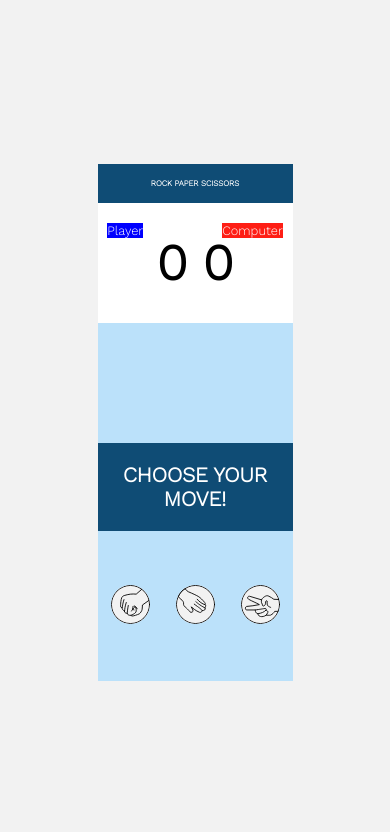
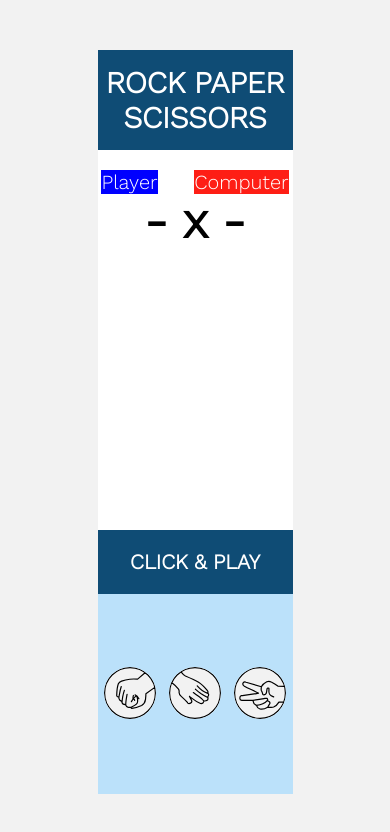
Before and after one commit to Code-Institute-Submissions/RenatoLemes-Rock-Paper-Scissors_NovResub, a plain HTML site: page index.html in a window 390 px wide. Drawn offline with nearby package versions, Linux system fonts and the light colour scheme.

Commit message:
final adjustaments

```diff
--- a/assets/css/style.css
+++ b/assets/css/style.css
@@ -30,7 +30,7 @@ h1 {
     color: white;
     padding: 15px 0;
     text-transform: uppercase ;
-    font-size: 40px;
+    font-size: 50px;
     text-align: center;
 }
 
@@ -45,29 +45,16 @@ h1 {
 }
 
 .label {
-    /* width: 50%; */
-    font-size: 120%;
+    font-size: 200%;
     text-align: center;
     position: absolute;
 }
 
 /* Main screens of the game */
 
-.player-screen {
-    color: white;
-    background-color: blue;
-    left: 20%;
-}
-
-.computer-screen {
-    color: white;
-    background-color: #FE1E15;
-    right: 20%;
-}
-
 .game-screen {
-    background-color: #BBE1FA;
-    height: 250px;
+    background-color: white;
+    height: 200px;
 }
 
 .score {
@@ -81,18 +68,26 @@ h1 {
     font-family: 'work sans', sans-serif;
 }
 
-/* image on the main screen game */
+.player-screen {
+    color: white;
+    background-color: blue;
+    left: 2%;
+}
+
+.computer-screen {
+    color: white;
+    background-color: #FE1E15;
+    right: 2%;
+}
 
 .image div {
     width: 50%;
     min-height: 80px;
     text-align: center;
-
 }
 
 .image div img {
-    max-width: 60%;
-    border: none;
+    max-width: 70%;
 }
 
 h2 {
@@ -106,7 +101,7 @@ h2 {
 
 .buttons {
     width: 100%;
-    height: 150px;
+    height: 200px;
     display: flex;
     align-items: center;
     position: relative;
@@ -114,7 +109,14 @@ h2 {
 }
 
 .buttons img {
-    max-width: 60%;
+    max-width: 80%;
+    background-color: #F2F2F2;
+    border-radius: 50%;
+
+}
+
+.buttons img:hover {
+    transform: scale(1.6);
 }
 
 .btn {
@@ -137,161 +139,42 @@ h2 {
 }
 
 .play-again button {
-    padding: 10px;
-    width: 80%;
-    border-radius: 10px;
+    width: 100px;
     border: none;
-    font-size: 30px;
+    font-size: 20px;
     font-family: 'work sans', sans-serif;
     text-transform: uppercase
 }
 
-.center {
+.newWindow {
+    height: 300px;
     display: flex;
     flex-direction: column;
     align-items: center;
     justify-content: center;
 }
 
-.none {
+.front-screen {
     display: none;
 }
 
-/* move this img up */
-
-img {
-    background-color: #F2F2F2;
-    border-radius: 50%;
-    border: none;
-}
-
-img:hover {
-    transform: scale(1.8);
-}
-
-/* ------------------ */
-
-@media (max-width:320px) {
-
-}
 
 @media (max-width:570px) {
-
-
-    body {
-        display: flex;
-        justify-content: center;
-        align-items: center;
-        font-family: 'work sans', sans-serif;
-        background-color:  #F2F2F2;
+    * {
+        margin: 0;
+        padding: 0;
     }
 
-    /* this could be changed */
-    .box {
-        position: absolute;
-        width: 50%;
-        /* min-height: 650px; */
-        background: white;
+    html, body {
+        width: 100%;
+        height: 100%;
     }
 
     h1 {
-        background-color: #0F4C75;
-        color: white;
-        padding: 15px 0;
-        text-transform: uppercase ;
-        font-size: 50%;
-        text-align: center;
+        font-size: 30px;
     }
 
-    .main-screen {
-        height: 50%;
-        width: 100%;
-        padding: 20px 0;
-        display: flex;
-        align-items: center;
-        justify-content: center;
-        position: relative;
+    .label {
+        font-size: 20px;
     }
-
-
-
----------------------------------
-    .label {
-        font-size: 120%;
-        text-align: center;
-        position: absolute;
-    }
-
-    /* Main screens of the game */
-
-    .player-screen {
-        color: white;
-        background-color: blue;
-        left: 5%;
-    }
-
-    .computer-screen {
-        color: white;
-        background-color: #FE1E15;
-        right: 5%;
-    }
-
-    .game-screen {
-        background-color: #BBE1FA;
-        height: 120px;
-    }
-
-    .score {
-        width: 200px;
-        height: 80px;
-        display: flex;
-        justify-content: center;
-        align-items: center;
-        font-size: 50px;
-        font-family: 'work sans', sans-serif;
-    }
-
 }
-
-
-
-
-
-@media (max-width:768px){
-
-    .label {
-        font-size: 80%;
-        text-align: center;
-        position: absolute;
-    }
-
-    /* Main screens of the game */
-
-    .player-screen {
-        color: white;
-        background-color: blue;
-        left: 5%;
-    }
-
-    .computer-screen {
-        color: white;
-        background-color: #FE1E15;
-        right: 5%;
-    }
-
-    .game-screen {
-        background-color: #BBE1FA;
-        height: 80px;
-    }
-
-    .score {
-        width: 200px;
-        height: 80px;
-        display: flex;
-        justify-content: center;
-        align-items: center;
-        font-size: 50px;
-        font-family: 'work sans', sans-serif;
-    }
-
-}
--- a/assets/js/index.js
+++ b/assets/js/index.js
@@ -1,5 +1,3 @@
-var playerScore = 0
-var computerScore = 0
 var imgPlayer = document.getElementById("player")
 var imgComputer = document.getElementById("computer")
 var playing = document.getElementById("playing") //this is the button play in the end of the game
@@ -11,6 +9,8 @@ var paper = document.getElementById("paperInput")
 var scissors = document.getElementById("scissorsInput")
 var player = ""
 var computer = ""
+var playerScore = 0
+var computerScore = 0
 
 rock.addEventListener("click", () => {
     selectGame(rock)
@@ -42,15 +42,9 @@ function playComputer() {
 }
 
 function gameRule() {
-
-    rock.disabled = true
-    paper.disabled = true
-    scissors.disabled = true
-
     let win = "0"
 
     if (player == computer) {
-
     } else if (player == "rock") {
         win = computer == "scissors" ? 1 : -1
     } else if (player == "paper") {
@@ -60,45 +54,37 @@ function gameRule() {
     }
 
     if(win == 0){
-
     } else if(win > 0){
         playerScore = playerScore + 1
     } else {
         computerScore = computerScore + 1
     }
 
-    score.innerHTML = playerScore +  "-" + computerScore
+    score.innerHTML = playerScore + " x " + computerScore
 
     if (playerScore >= 2){
-        winner.classList.remove('none')
-        winner.classList.add('center')
+        winner.classList.remove('front-screen')
+        winner.classList.add('newWindow')
     }
 
     if (computerScore >= 2){
-        loser.classList.remove('none')
-        loser.classList.add('center')
+        loser.classList.remove('front-screen')
+        loser.classList.add('newWindow')
     }
-
-    setTimeout(()=>{
-        rock.disabled = false
-        paper.disabled = false
-        scissors.disabled = false
-        clear();
-    },1000)
 }
 
-function clear(){
+function cleanScore(){
     imgComputer.innerHTML=""
     imgPlayer.innerHTML = ""
 }
 
 function restart(){
-    score.innerHTML = "0 0"
+    cleanScore()
+    score.innerHTML = "- x -"
     computerScore = 0
     playerScore = 0
-    clear()
-    winner.classList.add('none')
-    winner.classList.remove('center')
-    loser.classList.add('none')
-    loser.classList.remove('center')
+    winner.classList.add('front-screen')
+    winner.classList.remove('newWindow')
+    loser.classList.add('front-screen')
+    loser.classList.remove('newWindow')
 }
--- a/index.html
+++ b/index.html
@@ -4,6 +4,8 @@
     <meta charset="UTF-8">
     <meta http-equiv="X-UA-Compatible" content="IE=edge">
     <meta name="viewport" content="width=device-width, initial-scale=1.0">
+    <meta name="description" content="Rock Paper Scissors Game">
+    <meta name="keywords" content="game, rock, paper, scissors, javaScript">
     <link rel="stylesheet" href="assets/css/style.css">
     <title>Rock Paper Scissors</title>
 </head>
@@ -15,12 +17,9 @@
                 <div class= "label player-screen">Player</div>
                 <div class= "label computer-screen">Computer</div>
                 <div id="scoreGame" class = "score">
-                    0 0
+                    - x -
                 </div>
             </div>
-
-
-
         </div>
 
         <div class= "main-screen game-screen image">
@@ -29,22 +28,24 @@
             <div id="computer"></div>
         </div>
 
-        <h2>Choose your move!</h2>
+        <h2>Click & Play</h2>
 
         <div class="buttons">
-            <button id="rockInput" onclick="selectGame()" class="btn" value="rock"><img src="assets/images/rock.svg" rel="rock"></button>
-            <button id="paperInput" onclick="selectGame()" class="btn"value="paper"><img src="assets/images/paper.svg" rel="paper"></button>
-            <button id="scissorsInput" onclick="selectGame()" class="btn" value="scissors"><img src="assets/images/scissors.svg" rel="scissors"></button>
+            <button id="rockInput" onclick="selectGame()" class="btn" value="rock"><img src="assets/images/rock.svg" rel="rock" alt="rock"></button>
+            <button id="paperInput" onclick="selectGame()" class="btn" value="paper"><img src="assets/images/paper.svg" rel="paper" alt="paper"></button>
+            <button id="scissorsInput" onclick="selectGame()" class="btn" value="scissors"><img src="assets/images/scissors.svg" rel="scissors" alt="scissors"></button>
         </div>
     </div>
 
-    <div id="winner" class="box play-again none">
+    <div id="winner" class="box play-again front-screen">
         <p>You Win!! :)</p>
+        <br>
         <button onclick="restart()">Play again</button>
      </div>
 
-     <div id="loser" class="box play-again none">
+     <div id="loser" class="box play-again front-screen">
         <p>You Loose! :/</p>
+        <br>
         <button onclick="restart()">Play again</button>
      </div>
 
```
